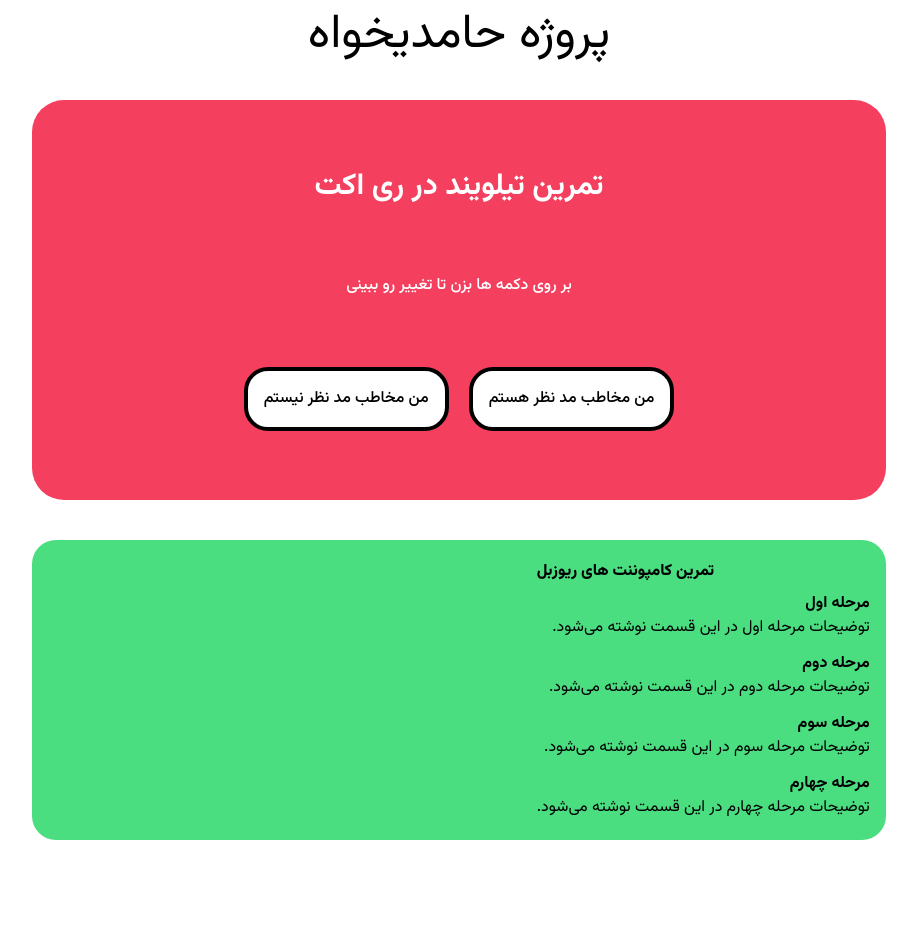
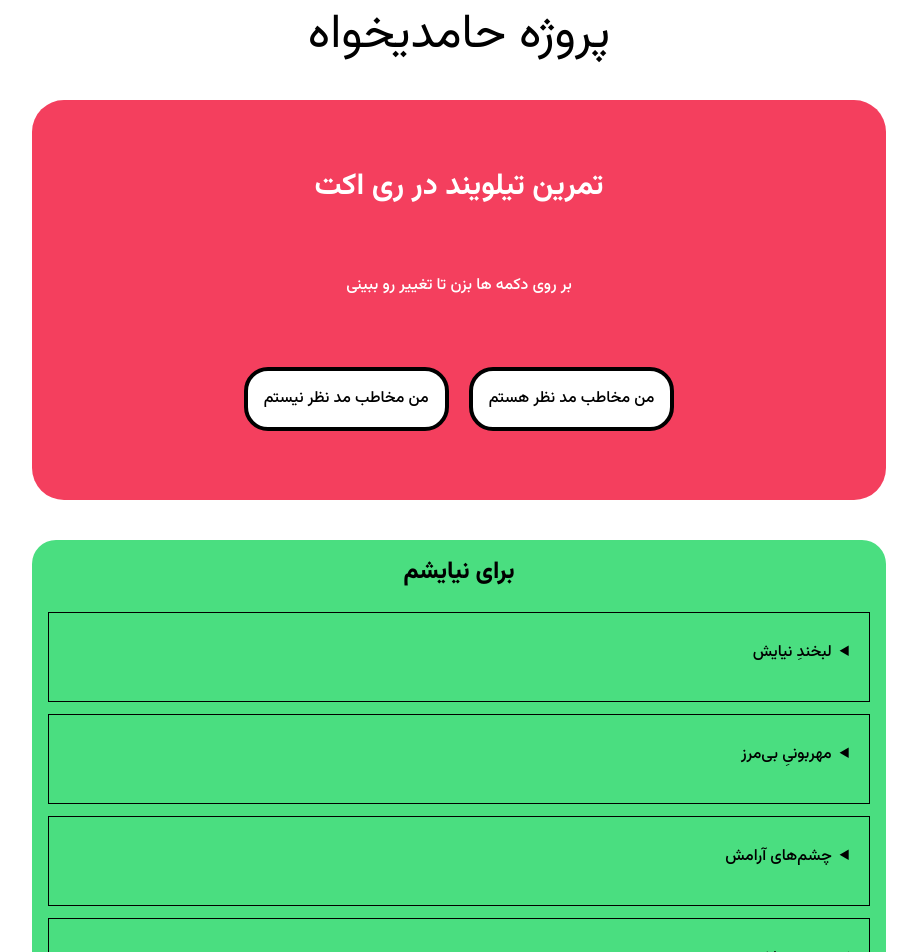
Before and after one commit to Mahdi-HamediKhah/hamedikhah.dev, a React (Vite) app: page / in a window 1280 px wide. Shown: the top 952 px of the page, without its empty margins (181-1098 px from the left). Before the commit the page ends 880 px from the top, so only its background shows below. Built offline with nearby package versions, Linux system fonts and the light colour scheme; the HTML template or start-up script is replaced by a standard one.

Commit message:
Private Part Added..

```diff
--- a/src/Postcards.jsx
+++ b/src/Postcards.jsx
@@ -1,22 +1,47 @@
 function Postcards() {
   const cards = [
-        { course: "مرحله اول", id:"1", description: "توضیحات مرحله اول در این قسمت نوشته می‌شود." },
-        { course: "مرحله دوم", id:"2", description: "توضیحات مرحله دوم در این قسمت نوشته می‌شود." },
-        { course: "مرحله سوم", id:"3", description: "توضیحات مرحله سوم در این قسمت نوشته می‌شود." },
-        { course: "مرحله چهارم", id:"4", description: "توضیحات مرحله چهارم در این قسمت نوشته می‌شود." }
+    {
+      course: "لبخندِ نیایش",
+      id: "1",
+      description:
+        "نیایشِ من، لبخندت مثل طلوعِ آرومِ صبحه؛ همون لحظه‌ای که دنیا تازه نفس می‌کشه. هر بار می‌خندی، دلم یاد می‌گیره زندگی هنوز قشنگه و من خوشبخت‌ترینم که دلیلِ این قشنگی تویی.",
+    },
+    {
+      course: "مهربونیِ بی‌مرز",
+      id: "2",
+      description:
+        "تو مهربون‌ترین اتفاقِ دنیامی، نیایش… مهربونی‌ات بی‌صدا میاد و همه‌چیز رو بهتر می‌کنه. من قدرِ همه‌ی کارهات رو می‌دونم؛ حتی اون چیزای کوچیکی که کسی نمی‌بینه، ولی من می‌بینم و هر بار بیشتر عاشقت می‌شم.",
+    },
+    {
+      course: "چشم‌های آرامش",
+      id: "3",
+      description:
+        "چشم‌هات برای من یه خونه‌ان؛ جایی که خستگی‌هام آروم می‌گیرن. نیایش عزیزم، وقتی نگاهت می‌کنم انگار همه‌ی شلوغی‌های دنیا ساکت می‌شن و فقط یه جمله می‌مونه: «کنارِ تو، امن‌ترین جای جهانه.»",
+    },
+    {
+      course: "دوست داشتنِ هر روزه",
+      id: "4",
+      description:
+        "نیایشِ من، دوست داشتنِ تو شبیه یه شعره که هر روز قشنگ‌تر می‌شه. قول نمی‌دم دنیا همیشه ساده باشه، اما قول می‌دم همیشه کنارت باشم؛ با افتخار، با احترام، با عشق… و با تمامِ قلبم بگم: ممنون که هستی.",
+    },
   ];
   return (
-    <div className="bg-green-400 rounded-[1.5rem] p-4 m-auto w-2/3 min-h-[300px] flex flex-col justify-around items-baseline">
-      <h3 className="font-extrabold">تمرین کامپوننت های ریوزبل</h3>
+    <div className="bg-green-400 rounded-[1.5rem] p-4 m-auto w-2/3 min-h-[300px] flex flex-col justify-around gap-6">
+      <h3 className="font-extrabold text-2xl text-center">برای نیایشم</h3>
       <ul className="flex flex-col gap-3">
         {cards.map((card) => (
           <li key={card.id}>
-                    <h2 className="font-bold">{card.course}</h2>
-                    <p>{card.description}</p>
+            <details className="flex flex-col gap-2 border border-black p-5">
+              <summary className="font-medium  rounded py-2">
+                {card.course}
+              </summary>
+              <p className="text-justify">{card.description}</p>
+            </details>
           </li>
         ))}
       </ul>
     </div>
-)}
+  );
+}
 
 export default Postcards;
```
Lines whose indentation alone changed are shown as unchanged.
